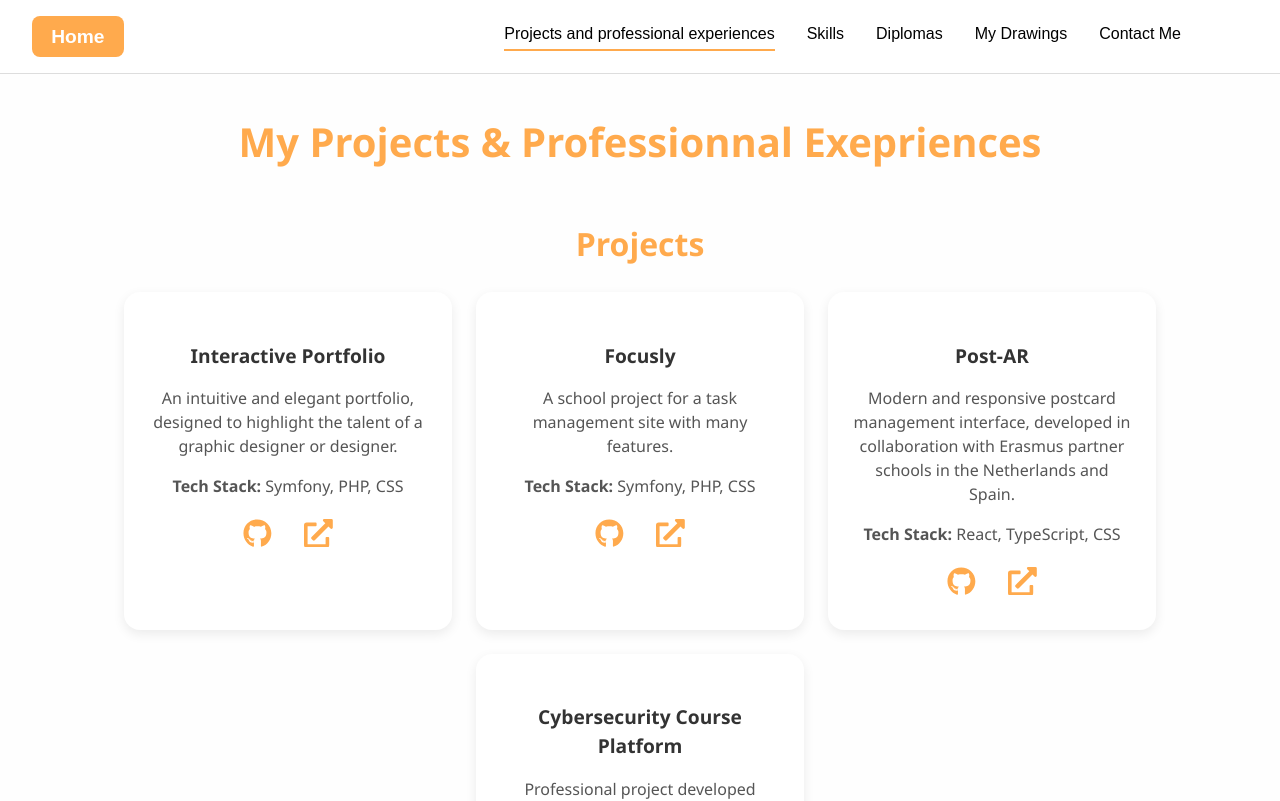
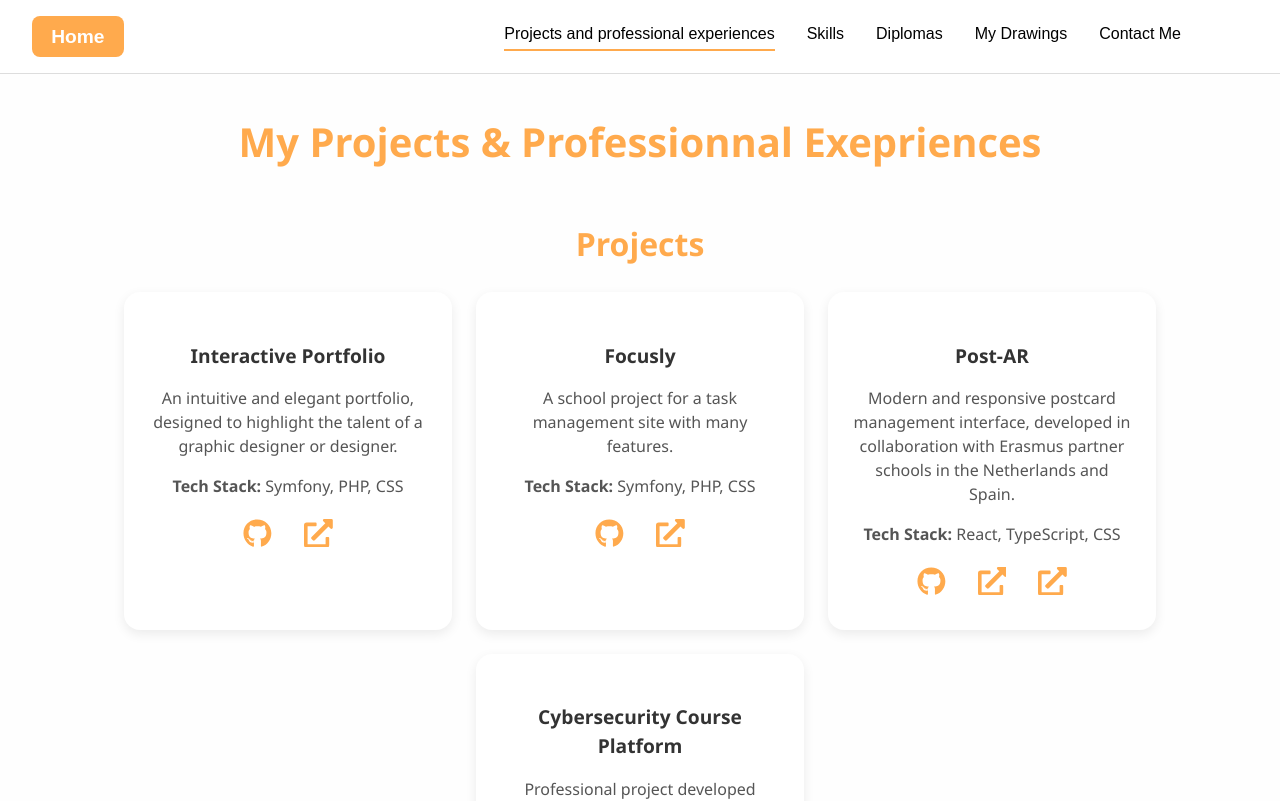
Before and after one commit to Hugues1000/Portfolio, a React (Vite) app: page /projectsExperiences in a window 1280 px wide. Shown: the top 801 px of the page. Built offline with nearby package versions, Linux system fonts and the light colour scheme.

Commit message:
Others projects

```diff
--- a/src/pages/ProjectsExperiences.tsx
+++ b/src/pages/ProjectsExperiences.tsx
@@ -59,7 +59,10 @@
                 <a href="https://github.com/Sihtta/Post-AR" target="_blank" rel="noopener noreferrer">
                   <FaGithub />
                 </a>
-                <a href="https://postar.vercel.app" target="_blank" rel="noopener noreferrer">
+                <a href="http://localhost:5173/Post-AR/dashboard" target="_blank" rel="noopener noreferrer">
+                  <FaExternalLinkAlt />
+                </a>
+                <a href="http://localhost:5173/Post-AR/" target="_blank" rel="noopener noreferrer">
                   <FaExternalLinkAlt />
                 </a>
               </div>
```
